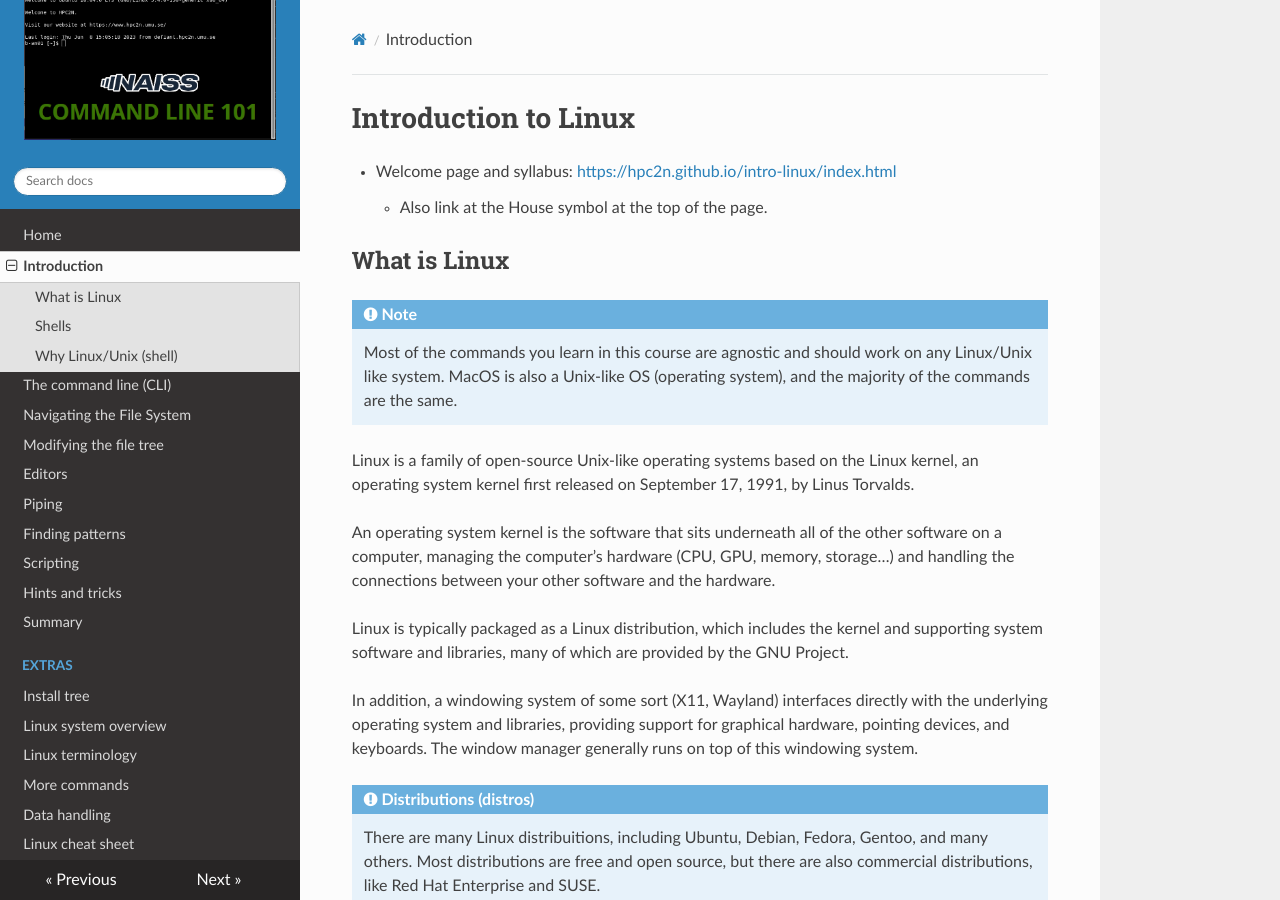
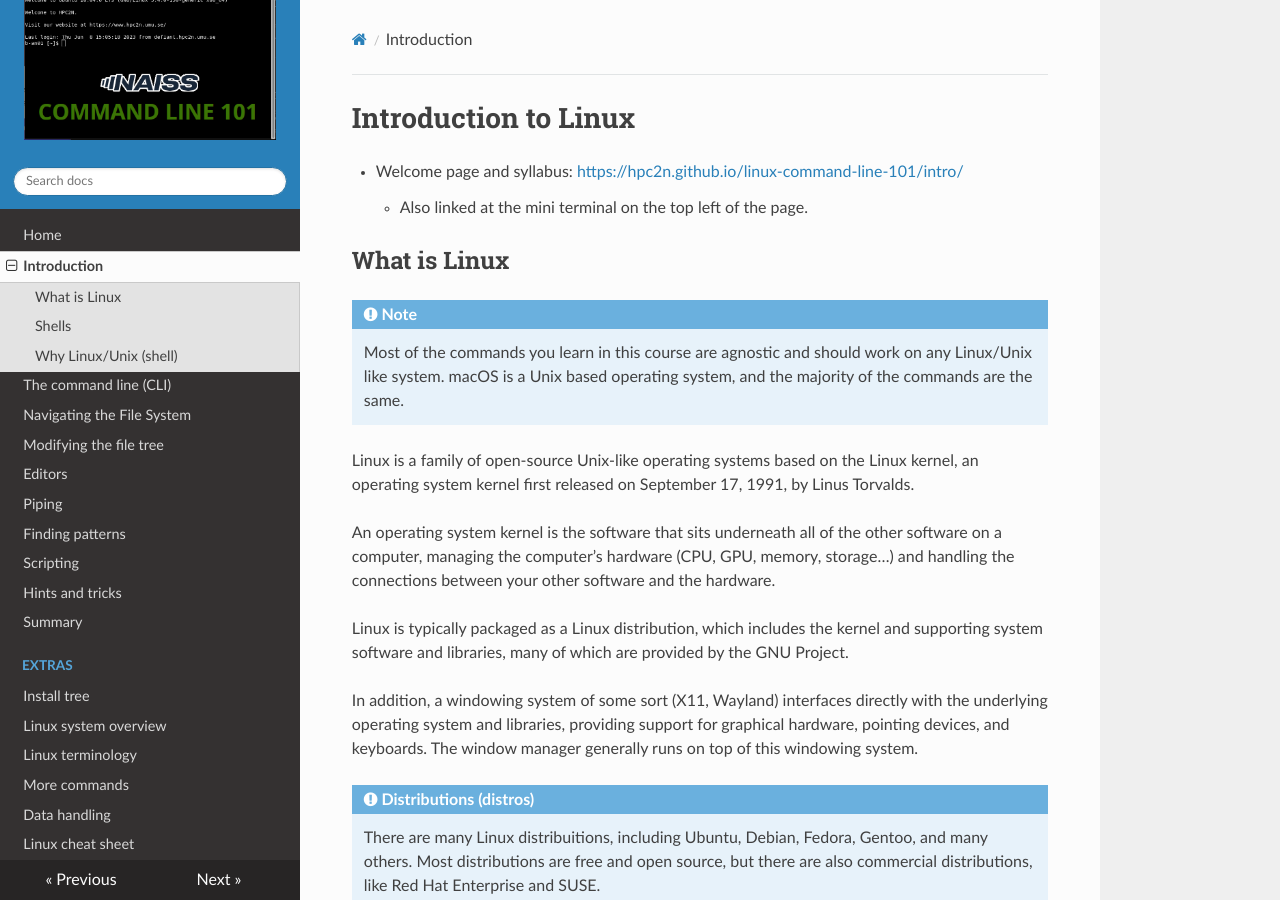
Before and after one commit to hpc2n/linux-command-line-101, an MkDocs documentation site: the page built from docs/intro.md, in a window 1280 px wide and 900 px high. Built offline with MkDocs 1.6.1, drawn with Linux system fonts in a browser that asks for light colours; nearby versions of some CDN libraries.

Commit message:
Old link to the original HPC2N course updated and clarification on macOS

```diff
--- a/docs/intro.md
+++ b/docs/intro.md
@@ -1,13 +1,13 @@
 # Introduction to Linux
 
-- Welcome page and syllabus: <a href="https://hpc2n.github.io/intro-linux/index.html">https://hpc2n.github.io/intro-linux/index.html</a>
-    - Also link at the House symbol at the top of the page.
+- Welcome page and syllabus: <a href="https://hpc2n.github.io/linux-command-line-101/intro/">https://hpc2n.github.io/linux-command-line-101/intro/</a>
+    - Also linked at the mini terminal on the top left of the page.
 
 ## What is Linux
 
 !!! note
 
-    Most of the commands you learn in this course are agnostic and should work on any Linux/Unix like system. MacOS is also a Unix-like OS (operating system), and the majority of the commands are the same.
+    Most of the commands you learn in this course are agnostic and should work on any Linux/Unix like system. macOS is a Unix based operating system, and the majority of the commands are the same.
 
 Linux is a family of open-source Unix-like operating systems based on the Linux kernel, an operating system kernel first released on September 17, 1991, by Linus Torvalds.
 
```
